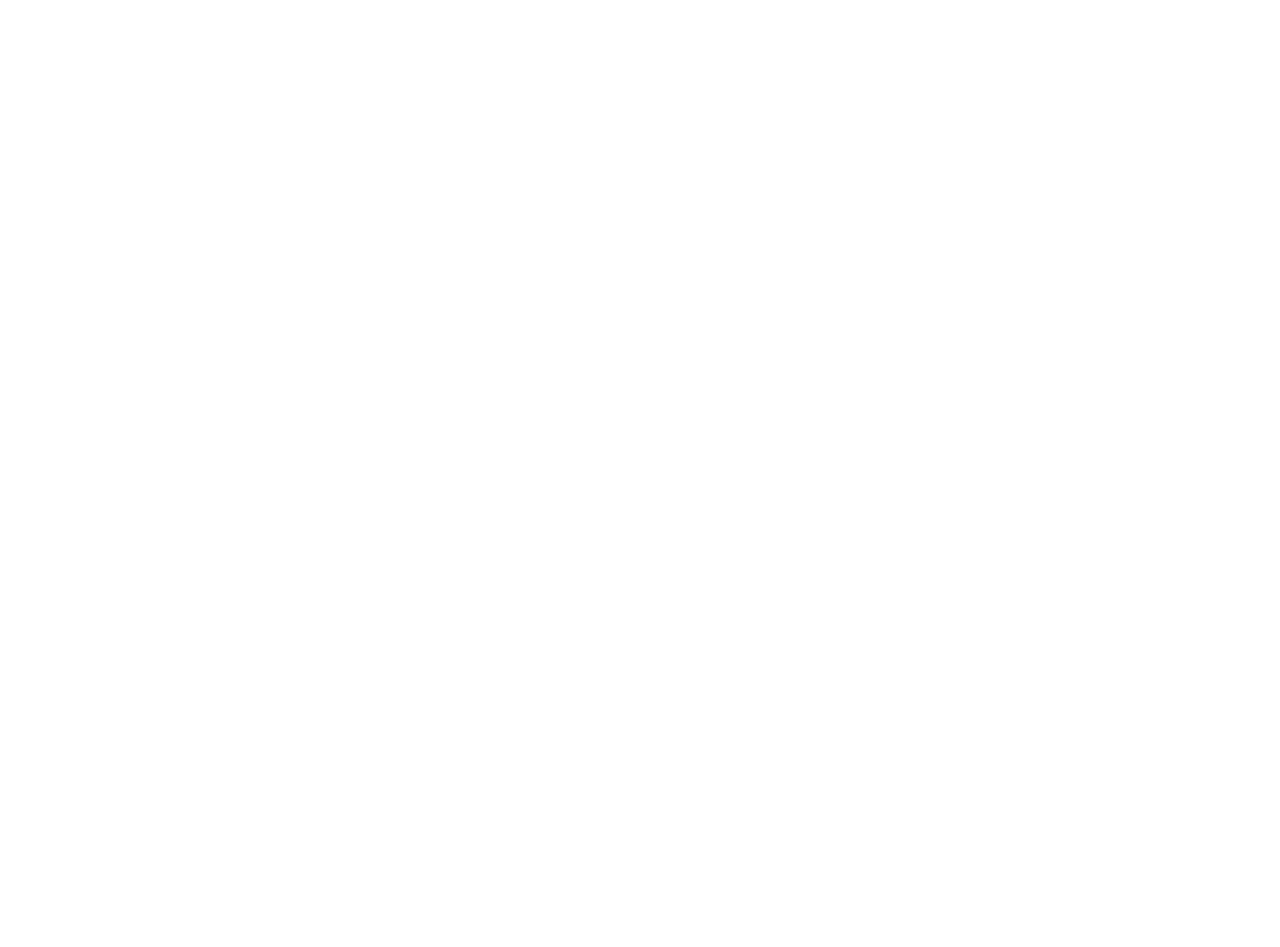
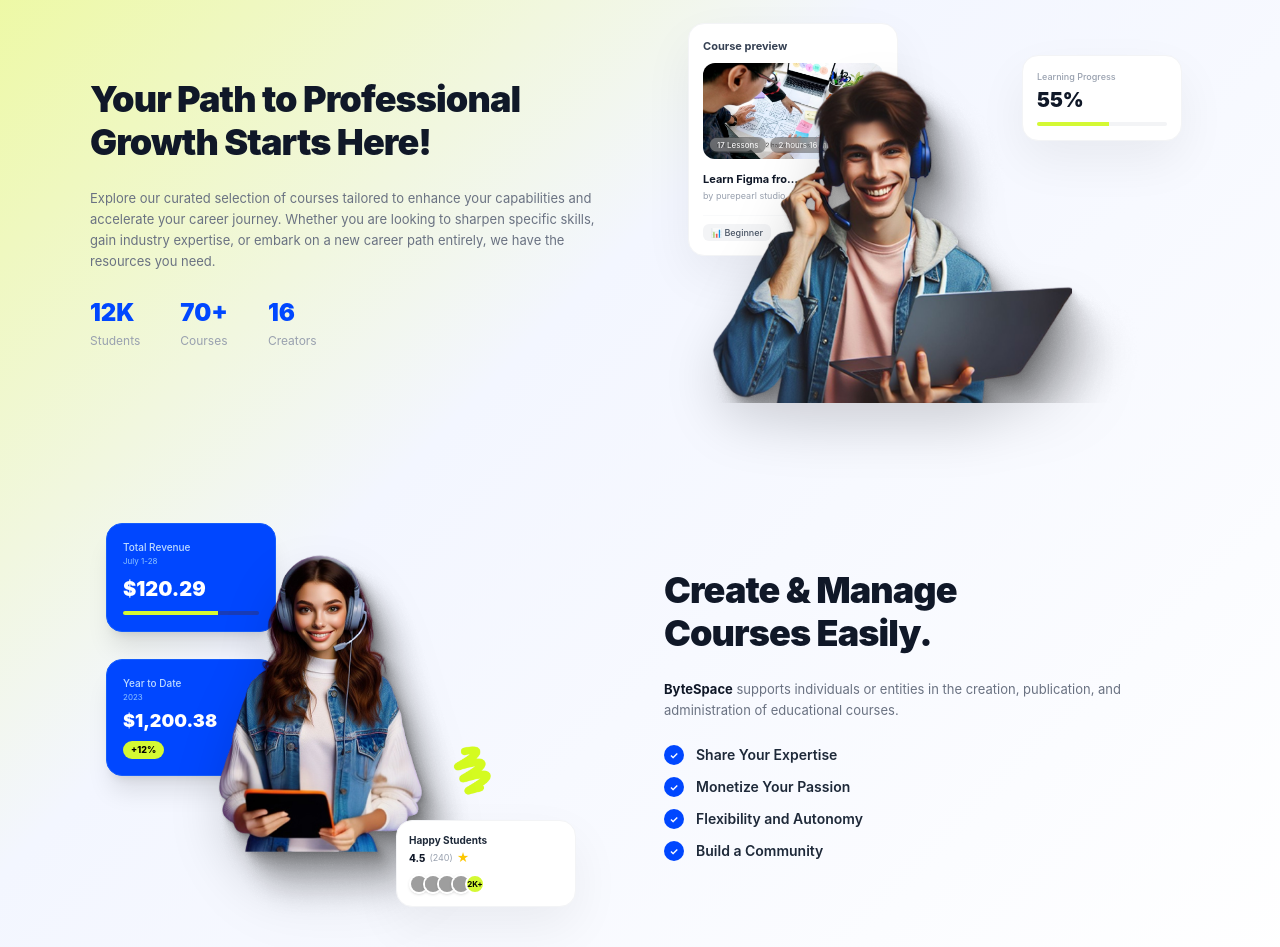
Before and after one commit to Sh-Mustak/bytespace, a React (Vite) app: page / in a window 1280 px wide. Shown: the part 2580-3527 px from the top of the page. Before the commit the page ends 2523 px from the top, so only its background shows below. Built offline with nearby package versions, Linux system fonts and the light colour scheme; grey boxes are pictures that could not be loaded.

Commit message:
feat: add growth section to home page

```diff
--- /dev/null
+++ b/src/components/growthSection/FeatureItem.jsx
@@ -0,0 +1,10 @@
+export default function FeatureItem({ text }) {
+  return (
+    <li className="text-xs md:text-sm font-semibold text-gray-800 flex items-center gap-3">
+      <span className="w-5 h-5 rounded-full bg-[#0047FF] text-white grid place-items-center text-[10px] shrink-0 font-bold">
+        ✓
+      </span>
+      {text}
+    </li>
+  );
+}
--- /dev/null
+++ b/src/components/growthSection/GrowthCard.jsx
@@ -0,0 +1,17 @@
+export default function GrowthCard({
+  children,
+  className = "",
+  tone = "white",
+  ...rest
+}) {
+  const toneStyles =
+    tone === "blue"
+      ? "bg-[#0047FF] text-white shadow-xl border border-blue-600"
+      : "bg-white text-gray-900 shadow-[0_20px_50px_rgba(0,0,0,0.06)] border border-gray-100";
+
+  return (
+    <div className={`rounded-2xl ${toneStyles} ${className}`} {...rest}>
+      {children}
+    </div>
+  );
+}
--- /dev/null
+++ b/src/components/growthSection/GrowthSection.jsx
@@ -0,0 +1,209 @@
+import FeatureItem from "./FeatureItem";
+import GrowthCard from "./GrowthCard";
+import StatItem from "./StatItem";
+
+const stats = [
+  { value: "12K", label: "Students" },
+  { value: "70+", label: "Courses" },
+  { value: "16", label: "Creators" },
+];
+
+const features = [
+  "Share Your Expertise",
+  "Monetize Your Passion",
+  "Flexibility and Autonomy",
+  "Build a Community",
+];
+
+export default function GrowthSection() {
+  return (
+    <section
+      id="creators"
+      className="bg-[linear-gradient(135deg,#edf9a0_0%,#f3f6ff_40%,#ffffff_100%)] py-20 font-sans text-gray-900 overflow-hidden"
+    >
+      <div className="max-w-[1180px] mx-auto px-6 md:px-10 space-y-28">
+        <div className="grid grid-cols-1 lg:grid-cols-12 gap-12 items-center">
+          <div className="lg:col-span-6 max-w-lg">
+            <h2 className="text-3xl md:text-[36px] leading-[1.2] font-black text-gray-900 tracking-tight">
+              Your Path to Professional
+              <br />
+              Growth Starts Here!
+            </h2>
+            <p className="text-xs md:text-[13px] text-gray-500 leading-relaxed my-6">
+              Explore our curated selection of courses tailored to enhance your
+              capabilities and accelerate your career journey. Whether you are
+              looking to sharpen specific skills, gain industry expertise, or
+              embark on a new career path entirely, we have the resources you
+              need.
+            </p>
+
+            <div className="flex gap-10 text-[#0047FF] text-2xl font-black mt-6">
+              {stats.map((stat) => (
+                <StatItem
+                  key={stat.label}
+                  value={stat.value}
+                  label={stat.label}
+                />
+              ))}
+            </div>
+          </div>
+
+          <div className="lg:col-span-6 relative h-[380px] w-full flex justify-center items-end">
+            <GrowthCard className="absolute left-2 md:left-6 top-0 p-3.5 w-[210px] z-[5]">
+              <p className="text-[11px] font-bold text-gray-700 mb-2">
+                Course preview
+              </p>
+
+              <div className="relative rounded-xl overflow-hidden mb-3 bg-gray-100 h-24 flex items-center justify-center">
+                <img
+                  src="/img/course-thumb.png"
+                  alt="Preview"
+                  className="w-full h-full object-cover"
+                />
+                <div className="absolute bottom-1.5 left-1.5 flex gap-1">
+                  <span className="bg-black/30 backdrop-blur-md text-[8px] text-white px-2 py-0.5 rounded-full">
+                    17 Lessons
+                  </span>
+                  <span className="bg-black/30 backdrop-blur-md text-[8px] text-white px-2 py-0.5 rounded-full">
+                    2 hours 16 mins
+                  </span>
+                </div>
+              </div>
+
+              <h4 className="font-bold text-[11px] text-gray-900">
+                Learn Figma fro…
+              </h4>
+              <p className="text-[9px] text-gray-400 mt-0.5">
+                by purepearl studio
+              </p>
+
+              <div className="flex items-center justify-between mt-3 pt-2 border-t border-gray-50">
+                <span className="bg-gray-100 text-gray-600 text-[9px] px-2 py-0.5 rounded-md font-medium">
+                  📊 Beginner
+                </span>
+                <div className="text-[11px] font-black text-[#0047FF]">
+                  $25
+                  <span className="text-[8px] font-normal text-gray-400">
+                    /lifetime
+                  </span>
+                </div>
+              </div>
+            </GrowthCard>
+
+            <img
+              src="/img/lime-spiral.png"
+              alt="Decoration"
+              className="absolute right-12 top-10 w-16 h-auto z-[2] object-contain"
+            />
+
+            <img
+              src="/img/guy.png"
+              alt="Student with laptop"
+              className="absolute bottom-0 right-8 h-[360px] w-auto object-contain z-[10] drop-shadow-2xl"
+            />
+
+            <GrowthCard className="absolute right-0 md:right-2 top-8 p-3.5 w-[160px] z-[4]">
+              <span className="text-[9px] font-medium text-gray-400 block mb-0.5">
+                Learning Progress
+              </span>
+              <b className="text-xl font-black text-gray-900 block">55%</b>
+              <div className="w-full bg-gray-100 h-1 rounded-full mt-2 overflow-hidden">
+                <div className="bg-[#D4F933] h-full w-[55%]" />
+              </div>
+            </GrowthCard>
+          </div>
+        </div>
+
+        <div className="grid grid-cols-1 lg:grid-cols-12 gap-12 items-center">
+          <div className="lg:col-span-6 relative h-[400px] w-full flex justify-center items-end">
+            <GrowthCard
+              tone="blue"
+              className="absolute left-0 md:left-4 top-2 p-4 w-[170px] z-[5]"
+            >
+              <p className="text-[10px] text-blue-200 font-medium">
+                Total Revenue
+              </p>
+              <p className="text-[8px] text-blue-300">July 1-28</p>
+              <b className="text-xl font-black block mt-2">$120.29</b>
+              <div className="w-full bg-blue-800 h-1 rounded-full mt-2 overflow-hidden">
+                <div className="bg-[#D4F933] h-full w-[70%]" />
+              </div>
+            </GrowthCard>
+
+            <GrowthCard
+              tone="blue"
+              className="absolute left-0 md:left-4 top-36 p-4 w-[170px] z-[5]"
+            >
+              <p className="text-[10px] text-blue-200 font-medium">
+                Year to Date
+              </p>
+              <p className="text-[8px] text-blue-300">2023</p>
+              <b className="text-lg font-black block mt-1">$1,200.38</b>
+              <span className="inline-block bg-[#D4F933] text-black font-extrabold text-[9px] px-2 py-0.5 rounded-full mt-1.5">
+                +12%
+              </span>
+            </GrowthCard>
+
+            <img
+              src="/img/girl.png"
+              alt="Creator"
+              className="absolute bottom-0 left-1/3 -translate-x-1/4 h-[380px] w-auto object-contain z-[8] drop-shadow-2xl"
+            />
+
+            <img
+              src="/img/lime-spiral.png"
+              alt="Decoration"
+              className="absolute right-28 bottom-28 w-16 h-auto z-[2] object-contain"
+            />
+
+            <GrowthCard className="absolute right-4 md:right-10 bottom-2 p-3 w-[180px] z-[9]">
+              <span className="text-[10px] font-bold text-gray-800 block">
+                Happy Students
+              </span>
+              <div className="flex items-center gap-1 mt-0.5">
+                <span className="text-[10px] font-extrabold text-gray-900">
+                  4.5
+                </span>
+                <span className="text-[9px] text-gray-400">(240)</span>
+                <span className="text-yellow-400 text-xs">★</span>
+              </div>
+
+              <div className="flex items-center mt-2">
+                {[1, 2, 3, 4].map((i) => (
+                  <img
+                    key={i}
+                    src="/img/Ellipse.png"
+                    alt="User Avatar"
+                    className="w-5 h-5 rounded-full border-2 border-white object-cover -ml-1.5 first:ml-0 shadow-sm"
+                  />
+                ))}
+                <span className="w-5 h-5 rounded-full bg-[#D4F933] text-black text-[8px] font-bold flex items-center justify-center -ml-1.5 border-2 border-white">
+                  2K+
+                </span>
+              </div>
+            </GrowthCard>
+          </div>
+
+          <div className="lg:col-span-6 max-w-lg">
+            <h2 className="text-3xl md:text-[36px] leading-[1.2] font-black text-gray-900 tracking-tight">
+              Create &amp; Manage
+              <br />
+              Courses Easily.
+            </h2>
+            <p className="text-xs md:text-[13px] text-gray-500 leading-relaxed my-6">
+              <strong className="text-gray-900 font-bold">ByteSpace</strong>{" "}
+              supports individuals or entities in the creation, publication, and
+              administration of educational courses.
+            </p>
+
+            <ul className="space-y-3">
+              {features.map((text) => (
+                <FeatureItem key={text} text={text} />
+              ))}
+            </ul>
+          </div>
+        </div>
+      </div>
+    </section>
+  );
+}
--- /dev/null
+++ b/src/components/growthSection/StatItem.jsx
@@ -0,0 +1,10 @@
+export default function StatItem({ value, label }) {
+  return (
+    <div>
+      {value}
+      <span className="block text-xs text-gray-400 font-normal mt-1">
+        {label}
+      </span>
+    </div>
+  );
+}
--- a/src/pages/Home.jsx
+++ b/src/pages/Home.jsx
@@ -1,4 +1,5 @@
 import CoursesSection from "../components/courseSection/CoursesSection.jsx";
+import GrowthSection from "../components/growthSection/GrowthSection.jsx";
 import Hero from "../components/hero/Hero.jsx";
 import LogosStrip from "../components/logoStrip/LogosStrip.jsx";
 
@@ -8,6 +9,7 @@
       <Hero />
       <LogosStrip />
       <CoursesSection />
+      <GrowthSection />
     </>
   );
 }
```
